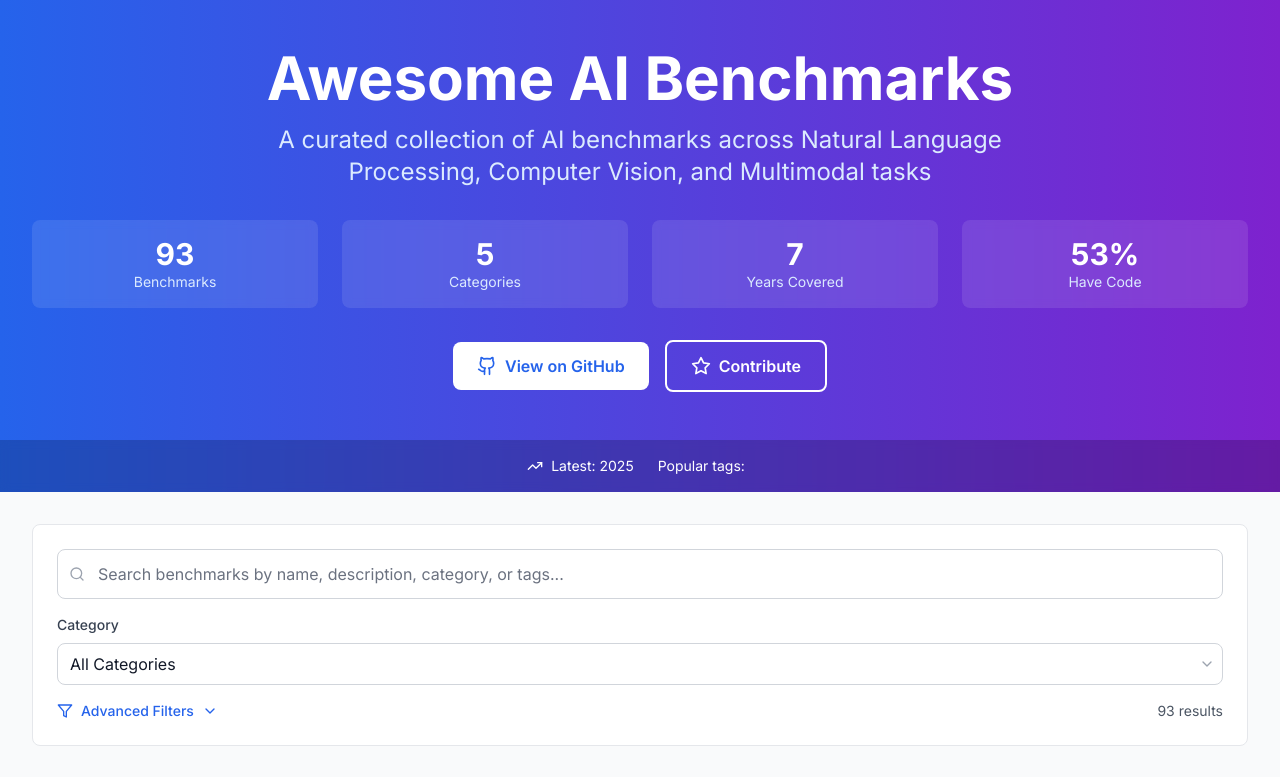
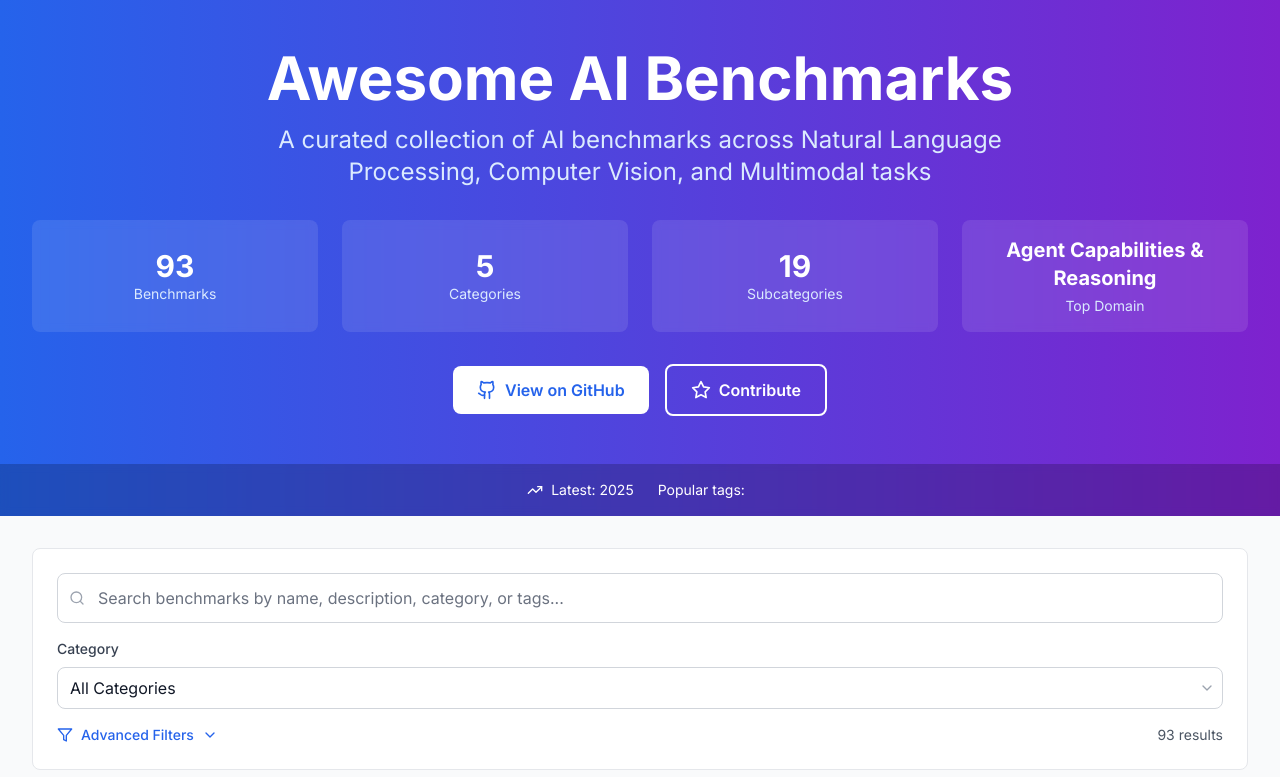
Before and after one commit to panilya/awesome-ai-benchmarks, a Next.js app in the folder website/: page / in a window 1280 px wide. Shown: the top 777 px of the page. Built offline with nearby package versions, Linux system fonts and the light colour scheme.

Commit message:
Update stats cards in Header

```diff
--- a/website/src/app/page.tsx
+++ b/website/src/app/page.tsx
@@ -131,6 +131,7 @@ export default function HomePage() {
         topTags: [],
         benchmarksWithCode: 0,
         benchmarksWithWebsite: 0,
+        topCategory: { name: 'N/A', count: 0 },
       };
     }
 
@@ -152,6 +153,11 @@ export default function HomePage() {
       .slice(0, 10)
       .map(([tag, count]) => ({ tag, count }));
 
+    // Calculate top category by count
+    const topCategory = benchmarkData.categories
+      .map(cat => ({ name: cat.name, count: cat.count }))
+      .sort((a, b) => b.count - a.count)[0] || { name: 'N/A', count: 0 };
+
     return {
       totalBenchmarks: benchmarkData.totalCount,
       totalCategories: benchmarkData.categories.length,
@@ -160,6 +166,7 @@ export default function HomePage() {
       topTags,
       benchmarksWithCode,
       benchmarksWithWebsite,
+      topCategory,
     };
   }, [benchmarkData]);
 
--- a/website/src/components/Header.tsx
+++ b/website/src/components/Header.tsx
@@ -22,7 +22,7 @@ export default function Header({ stats }: HeaderProps) {
 
           {/* Stats */}
           <div className="grid grid-cols-2 md:grid-cols-4 gap-6 mb-8">
-            <div className="bg-white/10 backdrop-blur-sm rounded-lg p-4">
+            <div className="bg-white/10 backdrop-blur-sm rounded-lg p-4 flex flex-col items-center justify-center">
               <div className="text-2xl md:text-3xl font-bold text-white">
                 {stats.totalBenchmarks}
               </div>
@@ -31,7 +31,7 @@ export default function Header({ stats }: HeaderProps) {
               </div>
             </div>
 
-            <div className="bg-white/10 backdrop-blur-sm rounded-lg p-4">
+            <div className="bg-white/10 backdrop-blur-sm rounded-lg p-4 flex flex-col items-center justify-center">
               <div className="text-2xl md:text-3xl font-bold text-white">
                 {stats.totalCategories}
               </div>
@@ -40,21 +40,21 @@ export default function Header({ stats }: HeaderProps) {
               </div>
             </div>
 
-            <div className="bg-white/10 backdrop-blur-sm rounded-lg p-4">
+            <div className="bg-white/10 backdrop-blur-sm rounded-lg p-4 flex flex-col items-center justify-center">
               <div className="text-2xl md:text-3xl font-bold text-white">
-                {stats.yearRange[1] - stats.yearRange[0] + 1}
+                {stats.totalSubcategories}
               </div>
               <div className="text-blue-100 text-sm">
-                Years Covered
+                Subcategories
               </div>
             </div>
 
-            <div className="bg-white/10 backdrop-blur-sm rounded-lg p-4">
-              <div className="text-2xl md:text-3xl font-bold text-white">
-                {Math.round((stats.benchmarksWithCode / stats.totalBenchmarks) * 100)}%
+            <div className="bg-white/10 backdrop-blur-sm rounded-lg p-4 flex flex-col items-center justify-center">
+              <div className="text-lg md:text-xl font-bold text-white leading-tight">
+                {stats.topCategory.name}
               </div>
-              <div className="text-blue-100 text-sm">
-                Have Code
+              <div className="text-blue-100 text-sm mt-1">
+                Top Domain
               </div>
             </div>
           </div>
--- a/website/src/lib/benchmark-types.ts
+++ b/website/src/lib/benchmark-types.ts
@@ -50,4 +50,5 @@ export interface BenchmarkStats {
   topTags: { tag: string; count: number }[];
   benchmarksWithCode: number;
   benchmarksWithWebsite: number;
+  topCategory: { name: string; count: number };
 }
```
